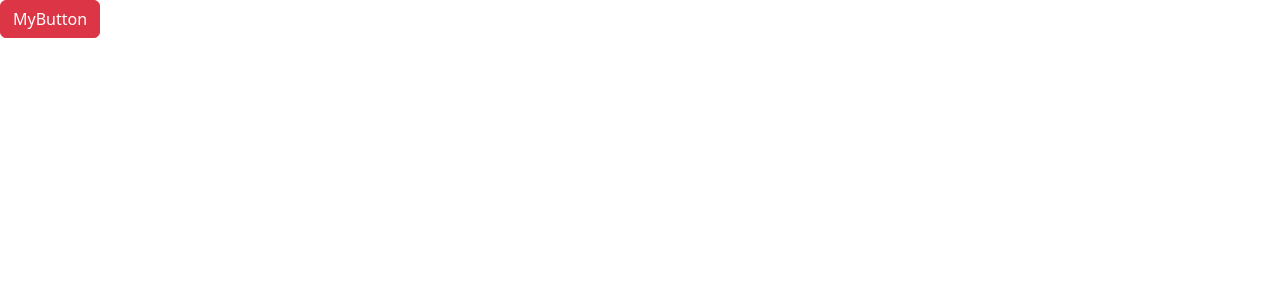
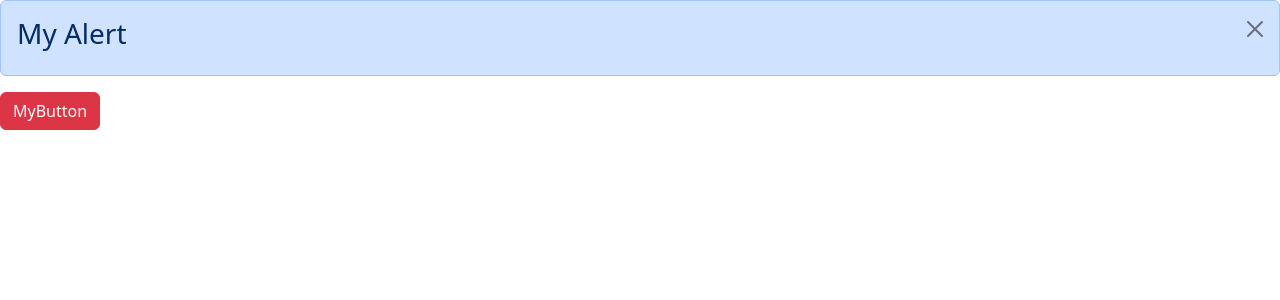
Before and after one commit to alex-njuguna/discover-games, a React (Vite) app in the folder dashboard/: page / in a window 1280 px wide. Both pictures are taken after a click on the button "MyButton". Shown: the top 300 px of the page. Built offline with nearby package versions, Linux system fonts and the light colour scheme.

Commit message:
manipulating props

```diff
--- a/dashboard/src/App.tsx
+++ b/dashboard/src/App.tsx
@@ -1,13 +1,17 @@
+import { useState } from "react";
+import Alert from "./components/Alert";
 import Button from "./components/Button";
 
 function App() {
-  const handleClick = () => {
-    console.log("hello world");
-  };
-
+  const [alertVisible, setAlertVisible] = useState(false);
   return (
     <>
-      <Button color="danger" onClick={handleClick}>
+      {alertVisible && (
+        <Alert onClose={() => setAlertVisible(false)}>
+          <h3>My Alert</h3>
+        </Alert>
+      )}
+      <Button color="danger" onClick={() => setAlertVisible(true)}>
         MyButton
       </Button>
     </>
--- a/dashboard/src/components/Alert.tsx
+++ b/dashboard/src/components/Alert.tsx
@@ -2,10 +2,25 @@
 
 interface Props {
   children: ReactNode;
+  onClose: () => void;
 }
 
-const Alert = ({ children }: Props) => {
-  return <div className="alert alert-primary">{children}</div>;
+const Alert = ({ children, onClose }: Props) => {
+  return (
+    <div
+      className="alert alert-primary alert-dismissible fade show"
+      role="alert"
+    >
+      {children}
+      <button
+        type="button"
+        className="btn-close"
+        data-bs-dismiss="alert"
+        aria-label="Close"
+        onClick={onClose}
+      ></button>
+    </div>
+  );
 };
 
 export default Alert;
```
